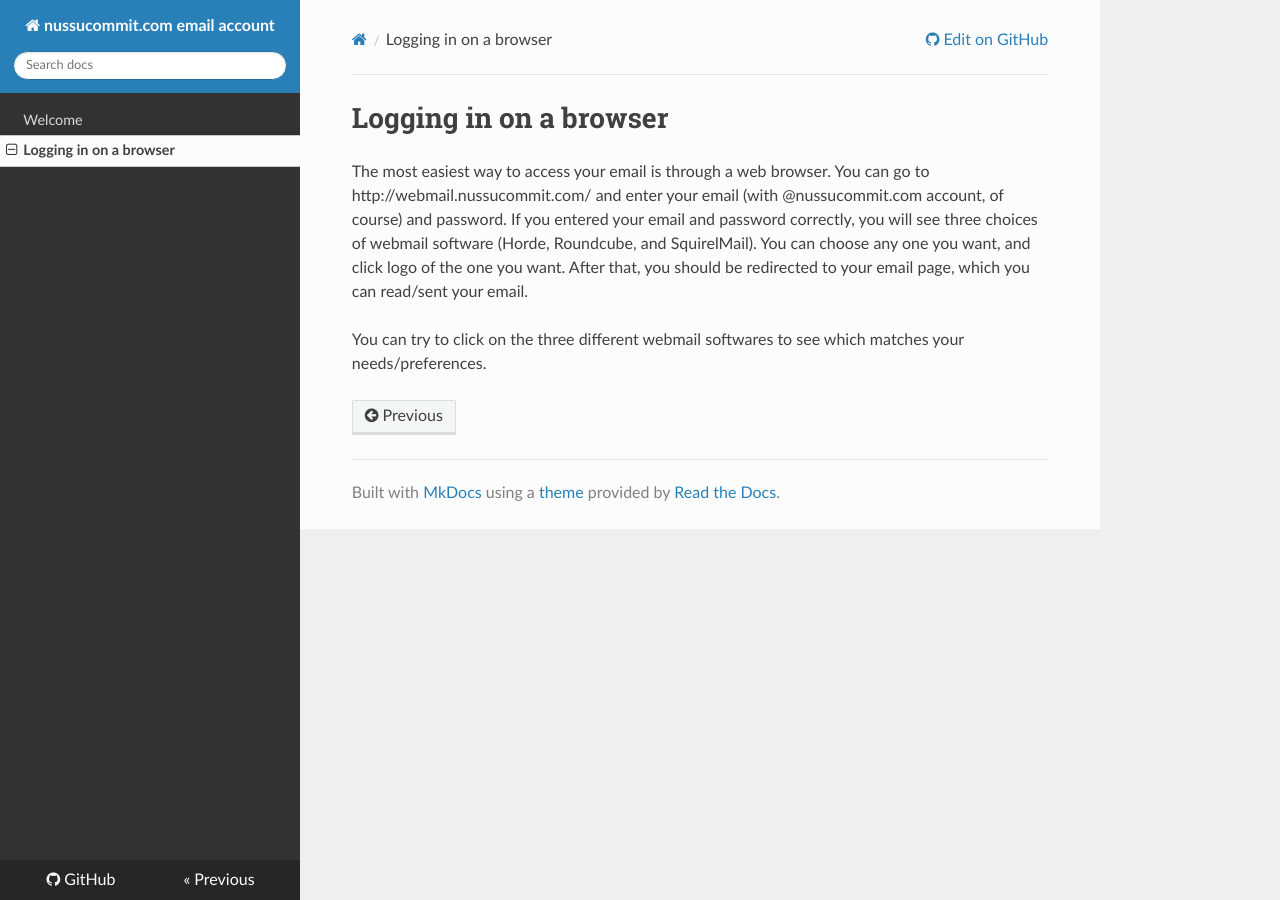
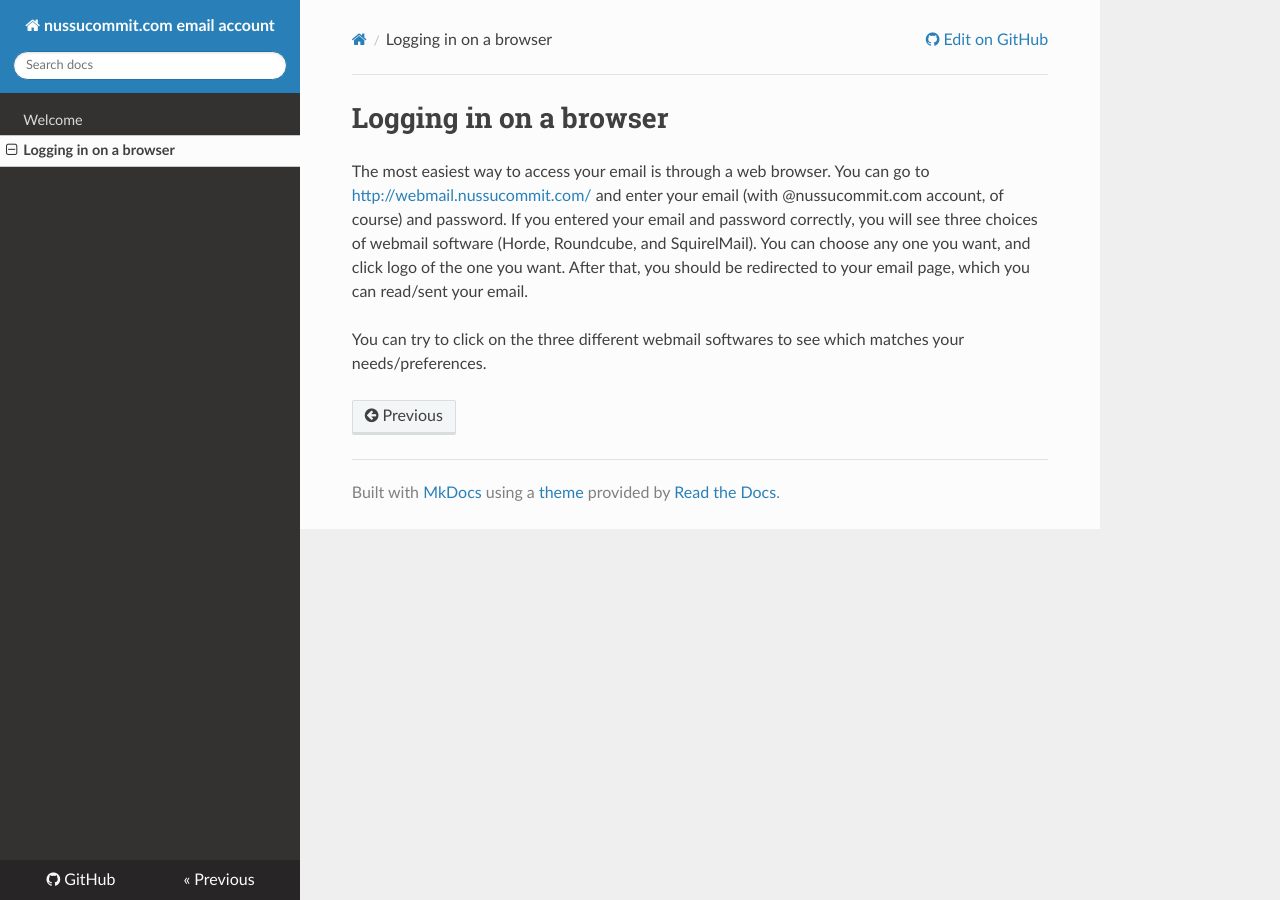
Before and after one commit to commitech/emaildocs, an MkDocs documentation site: the page built from docs/browser.md, in a window 1280 px wide. Built offline with MkDocs 1.6.1, drawn with Linux system fonts in a browser that asks for light colours; nearby versions of some CDN libraries; old or Windows-style settings are respelled for this version of MkDocs; part of the change alters nothing that is shown.

```diff
--- a/docs/browser.md
+++ b/docs/browser.md
@@ -1,5 +1,5 @@
 # Logging in on a browser
 
-The most easiest way to access your email is through a web browser. You can go to http://webmail.nussucommit.com/ and enter your email (with @nussucommit.com account, of course) and password. If you entered your email and password correctly, you will see three choices of webmail software (Horde, Roundcube, and SquirelMail). You can choose any one you want, and click logo of the one you want. After that, you should be redirected to your email page, which you can read/sent your email.
+The most easiest way to access your email is through a web browser. You can go to [http://webmail.nussucommit.com/](http://webmail.nussucommit.com/) and enter your email (with @nussucommit.com account, of course) and password. If you entered your email and password correctly, you will see three choices of webmail software (Horde, Roundcube, and SquirelMail). You can choose any one you want, and click logo of the one you want. After that, you should be redirected to your email page, which you can read/sent your email.
 
 You can try to click on the three different webmail softwares to see which matches your needs/preferences.
```
Also changed, not shown: 1 other file.
